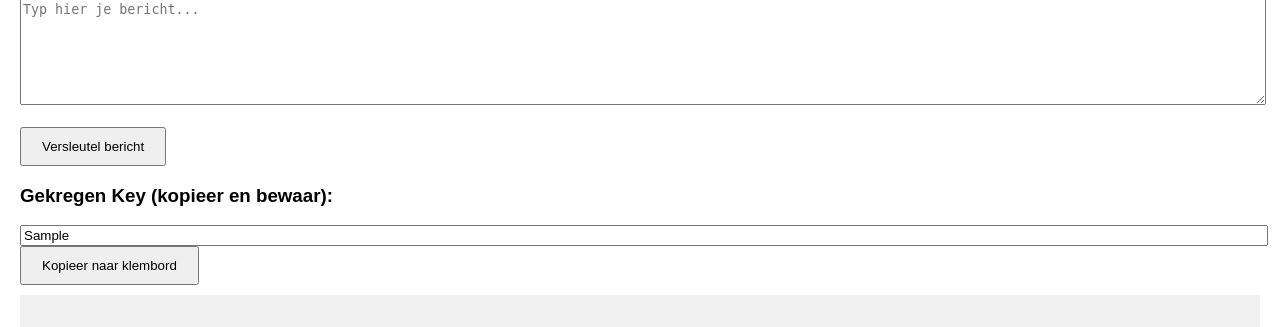
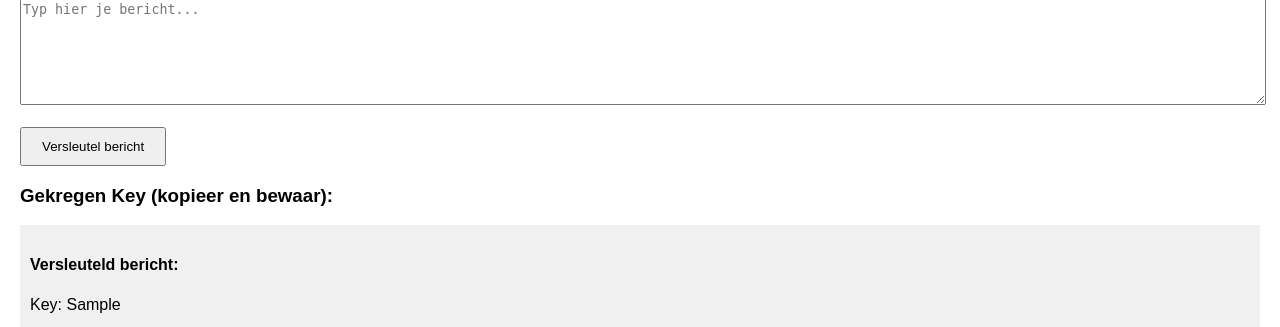
Before and after one commit to Exauce-1015127/security-weekopdracht5, a Flask app: template templates/index2.html in a window 1280 px wide. Shown: the part 129-456 px from the top of the page. Run offline with Flask 3, Linux system fonts and the light colour scheme; the template is opened without the code that fills it: most values are stand-ins (such as "Sample title", 1, 10 or a date in 2020).

Commit message:
CHANGE: Changed returned key from type 'input' to 'text' Also removed the copy button, since you need to fill all 4 input forms

```diff
--- a/templates/index2.html
+++ b/templates/index2.html
@@ -24,10 +24,11 @@
     </form>
     {% if key_hex %}
         <h3>Gekregen Key (kopieer en bewaar):</h3>
-        <input type="text" value="{{ key_hex }}" id="keyField" readonly>
-        <button onclick="copyToClipboard()">Kopieer naar klembord</button>
+
+
         <div class="output">
             <h4>Versleuteld bericht:</h4>
+            <p>Key: {{ key_hex }}</p>
             <p>Nonce: {{ encrypted_data.nonce }}</p>
             <p>Ciphertext: {{ encrypted_data.ciphertext }}</p>
             <p>Tag: {{ encrypted_data.tag }}</p>
@@ -64,7 +65,7 @@ function copyToClipboard() {
     alert("Key gekopieerd naar klembord");
 }
 function downloadData() {
-    const key = document.getElementById("keyField").value;
+    const key = "{{ key_hex }}";
     const nonce = "{{ encrypted_data.nonce }}";
     const ciphertext = "{{ encrypted_data.ciphertext }}";
     const tag = "{{ encrypted_data.tag }}";
```
